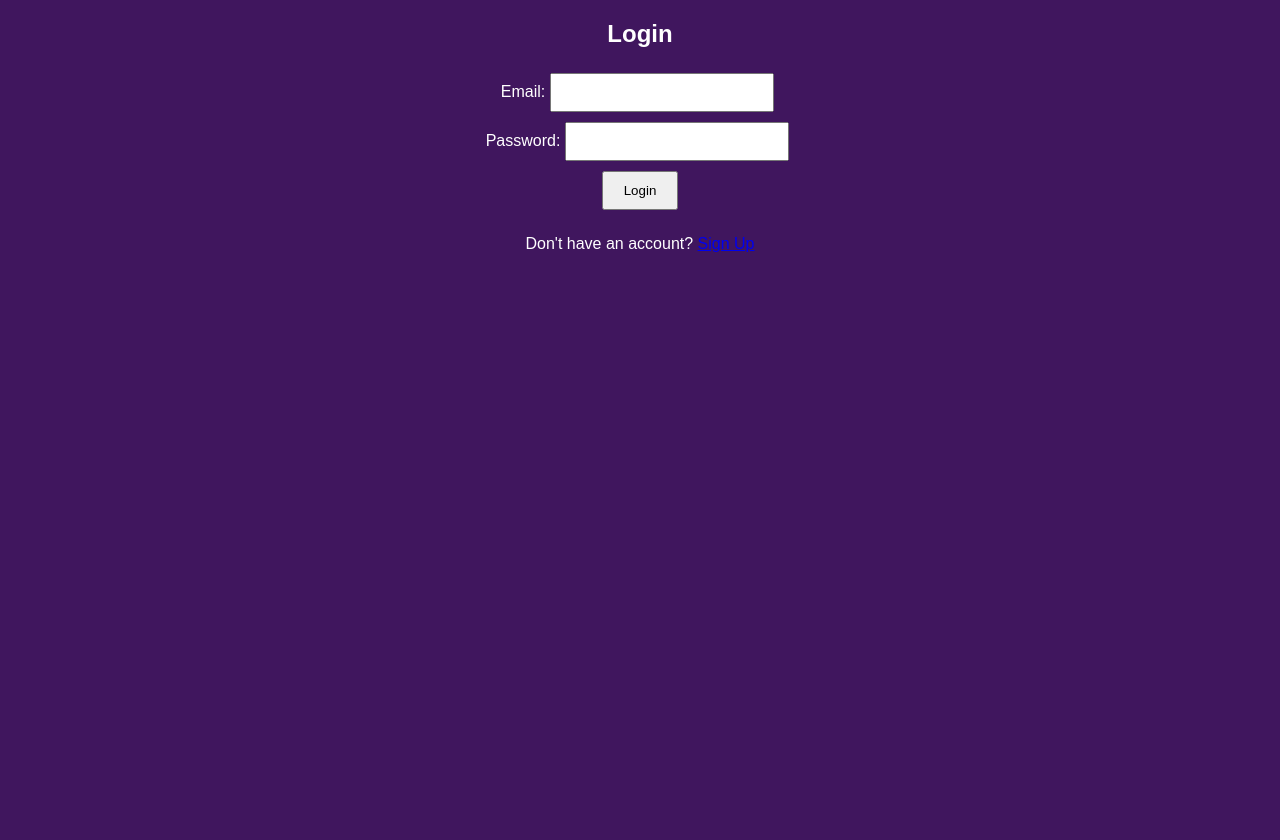
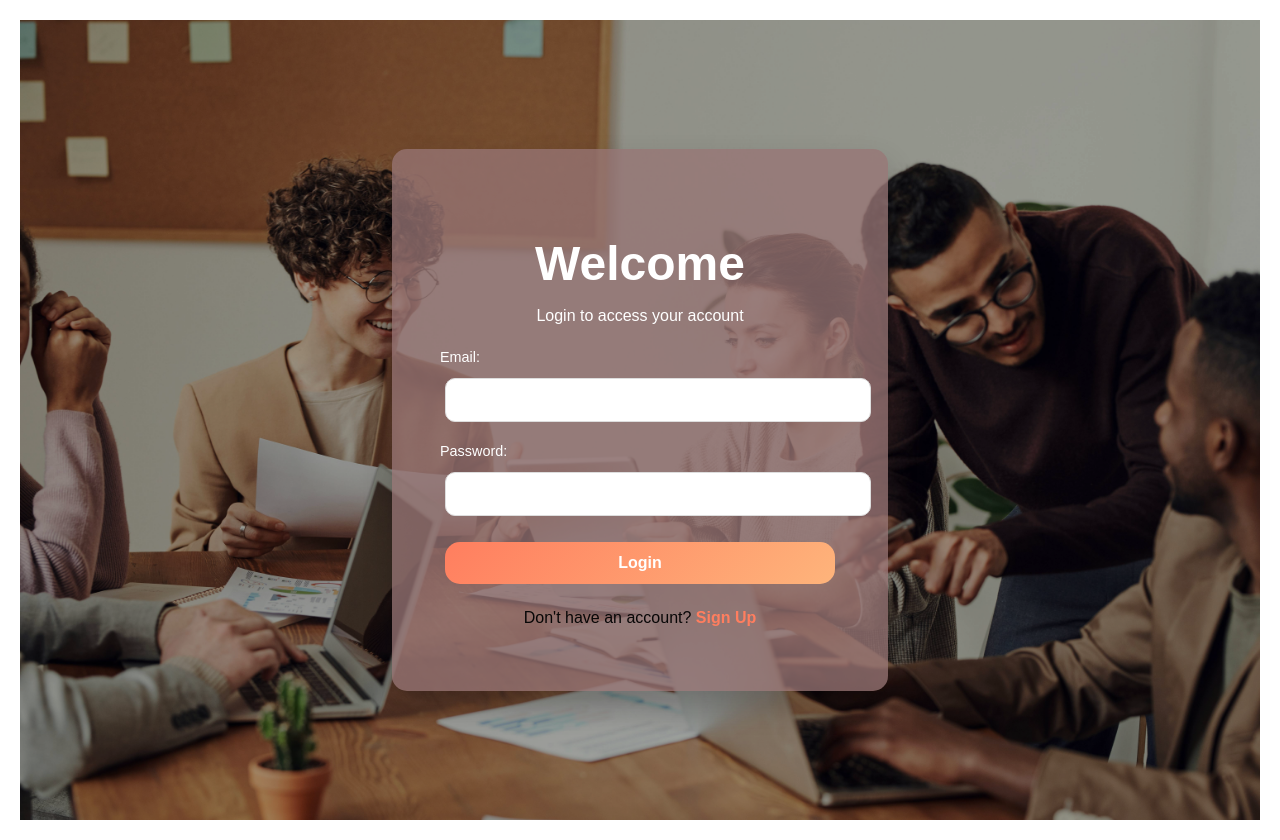
Before and after one commit to TharuHiru/Docker-React-Node-Employee_Management, a React (Create React App) app in the folder frontend/: page / in a window 1280 px wide. Before the commit the page ends 800 px from the top, so only its background shows below. Built offline with nearby package versions, Linux system fonts and the light colour scheme.

Commit message:
add login page

```diff
--- a/frontend/src/App.css
+++ b/frontend/src/App.css
@@ -1,6 +1,5 @@
 body {
   font-family: Arial, sans-serif;
-  background-color: #40165e;
   color: #fff;
   margin: 0;
   padding: 0;
--- a/frontend/src/components/EmployeeForm.js
+++ b/frontend/src/components/EmployeeForm.js
@@ -204,7 +204,7 @@ function EmployeeForm({ addEmployee }) {
       <button
         type="submit"
         style={{
-          background: "rgb(87, 60, 146)",
+          background: "rgb(255, 255, 255)",
           color: "#fff",
           padding: "10px 20px",
           border: "none",
--- a/frontend/src/components/Login.js
+++ b/frontend/src/components/Login.js
@@ -1,51 +1,151 @@
 import React, { useState } from 'react';
+import axios from 'axios';
 import { useNavigate } from 'react-router-dom';
+import background from '../assets/employeeTeam.jpg'; // Corrected path
 
 function Login() {
   const [email, setEmail] = useState('');
   const [password, setPassword] = useState('');
   const navigate = useNavigate();
 
-  const handleLogin = (e) => {
+  const handleLogin = async (e) => {
     e.preventDefault();
-    // Perform login validation (e.g., check against stored users)
-    if (email === 'admin@example.com' && password === 'password') {
+    try {
+      const response = await axios.post('http://localhost:5000/api/auth/login', { email, password });
+      if (response.status === 200) {
         alert('Login Successful!');
         navigate('/'); // Redirect to the main page
       } else {
         alert('Invalid Email or Password!');
       }
+    } catch (error) {
+      alert('Error logging in. Please try again.');
+      console.error('Login error:', error); // Log the error for debugging
+    }
   };
 
   return (
-    <div>
-      <h2>Login</h2>
-      <form onSubmit={handleLogin}>
-        <div>
-          <label>Email:</label>
+    <div style={styles.container}>
+      <div style={styles.overlay}></div>
+      <div style={styles.formContainer}>
+        <h2 style={styles.heading}>Welcome</h2>
+        <p style={styles.subheading}>Login to access your account</p>
+        <form onSubmit={handleLogin} style={styles.form}>
+          <div style={styles.inputContainer}>
+            <label style={styles.label}>Email:</label>
             <input
               type="email"
               value={email}
               onChange={(e) => setEmail(e.target.value)}
               required
+              style={styles.input}
             />
           </div>
-        <div>
-          <label>Password:</label>
+          <div style={styles.inputContainer}>
+            <label style={styles.label}>Password:</label>
             <input
               type="password"
               value={password}
               onChange={(e) => setPassword(e.target.value)}
               required
+              style={styles.input}
             />
           </div>
-        <button type="submit">Login</button>
+          <button type="submit" style={styles.button}>
+            Login
+          </button>
         </form>
-      <p>
-        Don't have an account? <a href="/signup">Sign Up</a>
+        <p style={styles.linkContainer}>
+          Don't have an account? <a href="/signup" style={styles.link}>Sign Up</a>
         </p>
+      </div>
     </div>
   );
 }
 
+const styles = {
+  container: {
+    position: 'relative',
+    display: 'flex',
+    alignItems: 'center',
+    justifyContent: 'center',
+    height: '100vh',
+    backgroundImage: `url(${background})`,
+    backgroundSize: 'cover',
+    backgroundPosition: 'center',
+    fontFamily: "'Poppins', sans-serif",
+    color: '#080707',
+  },
+  overlay: {
+    position: 'absolute',
+    top: 0,
+    left: 0,
+    width: '100%',
+    height: '100%',
+    background: 'rgba(0, 0, 0, 0.36)',
+  },
+  formContainer: {
+    position: 'relative',
+    zIndex: 1,
+    background: 'rgba(152, 118, 118, 0.76)',
+    padding: '3rem',
+    borderRadius: '15px',
+    boxShadow: '0 15px 30px rgba(0, 0, 0, 0.2)',
+    maxWidth: '400px',
+    width: '100%',
+    textAlign: 'center',
+  },
+  heading: {
+    fontSize: '3rem',
+    marginBottom: '1rem',
+    color: '#fff',
+  },
+  subheading: {
+    fontSize: '1rem',
+    marginBottom: '1.5rem',
+    color: '#fff',
+  },
+  form: {
+    display: 'flex',
+    flexDirection: 'column',
+  },
+  inputContainer: {
+    marginBottom: '1rem',
+  },
+  label: {
+    display: 'block',
+    marginBottom: '0.5rem',
+    fontSize: '0.9rem',
+    color: '#fff',
+    textAlign: 'left',
+  },
+  input: {
+    width: '100%',
+    padding: '0.75rem',
+    borderRadius: '10px',
+    border: '1px solid #ddd',
+    fontSize: '1rem',
+    outline: 'none',
+  },
+  button: {
+    padding: '0.75rem',
+    borderRadius: '15px',
+    border: 'none',
+    background: 'linear-gradient(135deg, #ff7e5f, #feb47b)',
+    color: '#fff',
+    fontSize: '1rem',
+    fontWeight: 'bold',
+    cursor: 'pointer',
+    transition: 'transform 0.2s ease, background 0.3s ease',
+  },
+  linkContainer: {
+    marginTop: '1rem',
+  },
+  link: {
+    color: '#ff7e5f',
+    textDecoration: 'none',
+    fontWeight: 'bold',
+  },
+};
+
 export default Login;
--- a/frontend/src/components/Signup.js
+++ b/frontend/src/components/Signup.js
@@ -11,7 +11,7 @@ function Signup() {
     e.preventDefault();
 
     try {
-      const response = await axios.post('/api/auth/signup', { email, password });
+      const response = await axios.post('http://localhost:5000/api/auth/signup', { email, password });
       if (response.status === 201) {
         alert('Signup Successful!');
         navigate('/login'); // Redirect to the login page
```
Also changed, not shown: frontend/src/assets/employeeTeam.jpg (added). Lines whose indentation alone changed are shown as unchanged.
